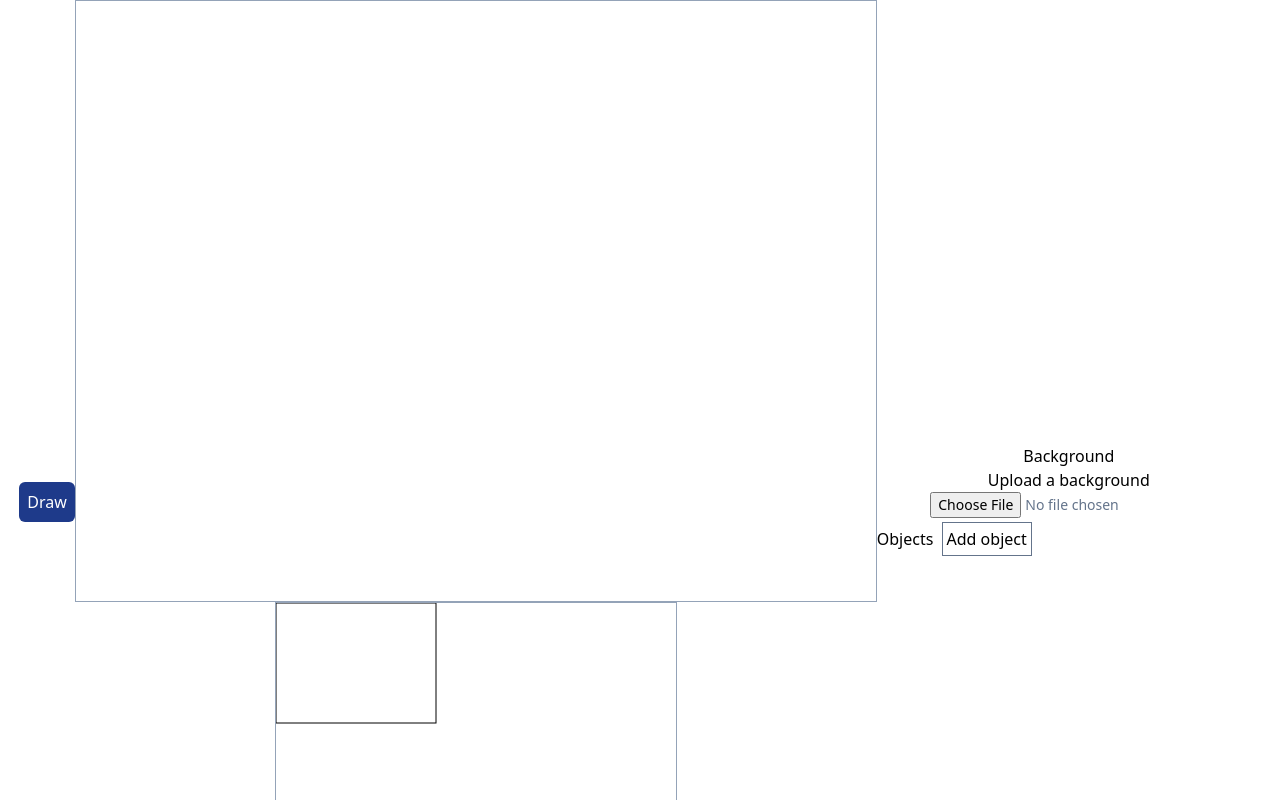
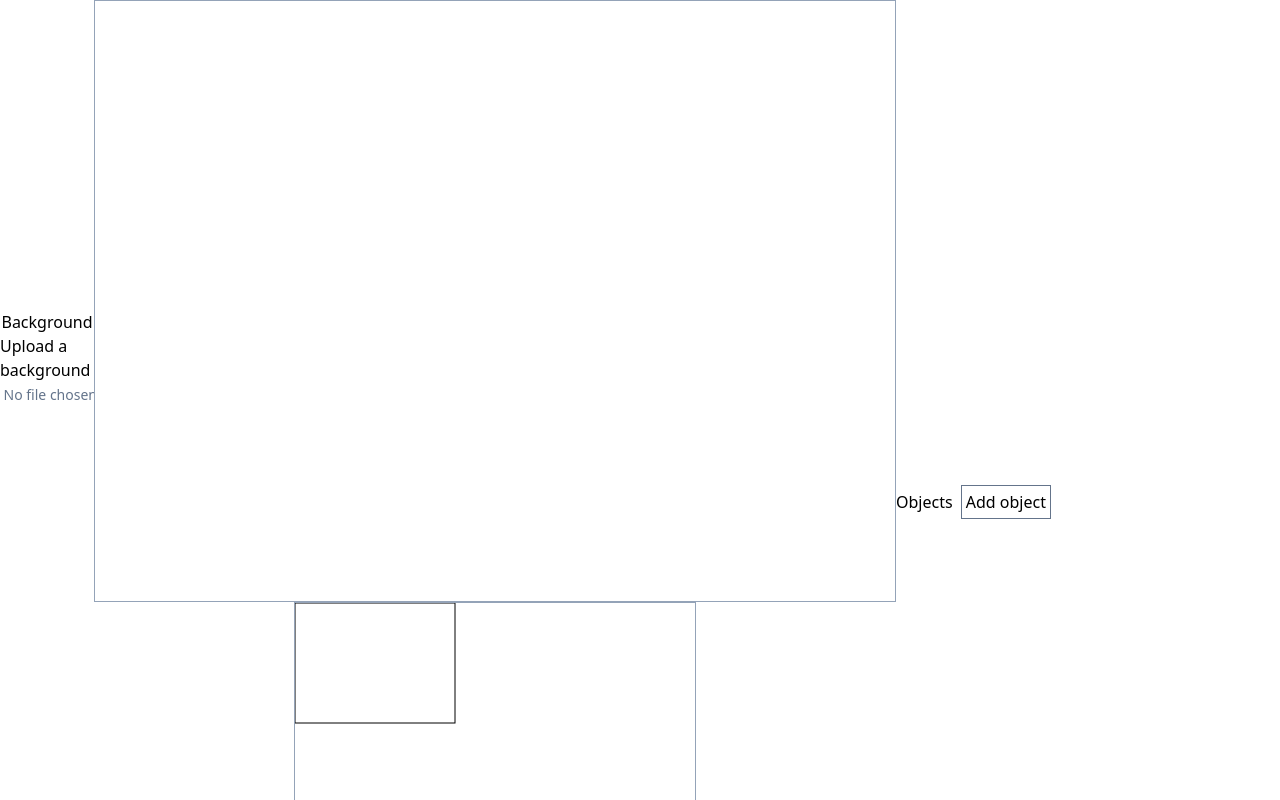
Before and after one commit to earacena/canvas-game-engine, a React (Create React App) app: page / in a window 1280 px wide. Shown: the top 800 px of the page. Built offline with nearby package versions, Linux system fonts and the light colour scheme.

Commit message:
Fix non-controllable blocks moving

```diff
--- a/src/App.tsx
+++ b/src/App.tsx
@@ -283,7 +283,8 @@ function App() {
         for (let i = 0; i < updatedBlocks.length; i += 1) {
           for (let j = 0; j < collisionBlocks.length; j += 1) {
             if (
-              !isColliding(
+              updatedBlocks[i].controllable
+              && !isColliding(
                 {
                   ...updatedBlocks[i],
                   y: updatedBlocks[i].y - movementSpeed,
@@ -318,7 +319,8 @@ function App() {
         for (let i = 0; i < updatedBlocks.length; i += 1) {
           for (let j = 0; j < collisionBlocks.length; j += 1) {
             if (
-              !isColliding(
+              updatedBlocks[i].controllable
+              && !isColliding(
                 {
                   ...updatedBlocks[i],
                   y: updatedBlocks[i].y + movementSpeed,
@@ -351,7 +353,8 @@ function App() {
         for (let i = 0; i < updatedBlocks.length; i += 1) {
           for (let j = 0; j < collisionBlocks.length; j += 1) {
             if (
-              !isColliding(
+              updatedBlocks[i].controllable
+              && !isColliding(
                 {
                   ...updatedBlocks[i],
                   x: updatedBlocks[i].x - movementSpeed,
@@ -385,7 +388,8 @@ function App() {
         for (let i = 0; i < updatedBlocks.length; i += 1) {
           for (let j = 0; j < collisionBlocks.length; j += 1) {
             if (
-              !isColliding(
+              updatedBlocks[i].controllable
+              && !isColliding(
                 {
                   ...updatedBlocks[i],
                   x: updatedBlocks[i].x + movementSpeed,
@@ -511,13 +515,12 @@ function App() {
 
   return (
     <div className="flex flex-row items-center justify-center">
-      <button
-        type="button"
-        className="hover:bg-white hover:text-blue-900 bg-blue-900 text-white p-2 rounded-md"
-        onClick={drawMain}
-      >
-        Draw
-      </button>
+      <div className="flex flex-col overflow-scroll h-96">
+        <BackgroundObject
+          background={background}
+          setBackground={setBackground}
+        />
+      </div>
       <div className="flex flex-col items-center">
         <canvas
           className="border border-slate-400 hidden"
@@ -545,11 +548,7 @@ function App() {
           mouseDownPos={mouseDownPos}
         />
       </div>
-      <div className="flex flex-col">
-        <BackgroundObject
-          background={background}
-          setBackground={setBackground}
-        />
+      <span className="max-h-screen overlfow-scroll">
         <ObjectList
           blocks={blocks}
           blockCount={blockCount}
@@ -558,7 +557,7 @@ function App() {
           selectedTargetId={selectedTargetId}
           setSelectedTargetId={setSelectedTargetId}
         />
-      </div>
+      </span>
     </div>
   );
 }
--- a/src/ObjectList.tsx
+++ b/src/ObjectList.tsx
@@ -108,12 +108,12 @@ function ObjectList({
         Close
       </button>
       <ObjectForm objectFormOpened={objectFormOpened} addBlock={addBlock} />
-      <ul className={`bg-slate-400 rounded-md p-3 ${blocks.length === 0 ? 'hidden' : ''} `}>
+      <ul className={`bg-slate-400 rounded-md p-1 ${blocks.length === 0 ? 'hidden' : ''} `}>
         {blocks.map((b) => (
           <button
             key={b.id}
             type="button"
-            className={`flex flex-row items-center bg-slate-100 p-4 w-auto rounded-md ${
+            className={`flex flex-row items-center bg-slate-100 p-4 w-auto rounded-md m-2 ${
               selectedTargetId === b.id ? 'border-gray-900 border-4' : ''
             }`}
             onClick={() => setSelectedTargetId(b.id)}
```
